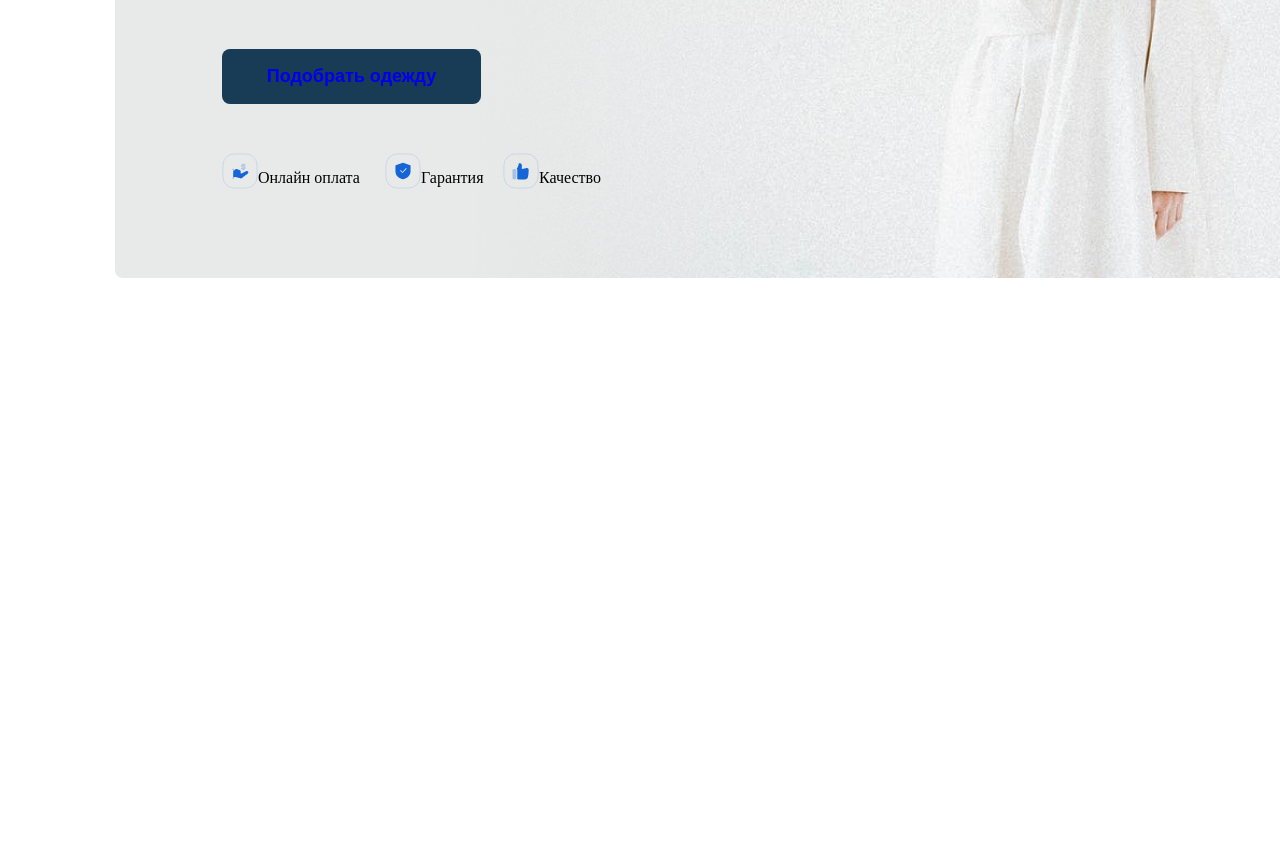
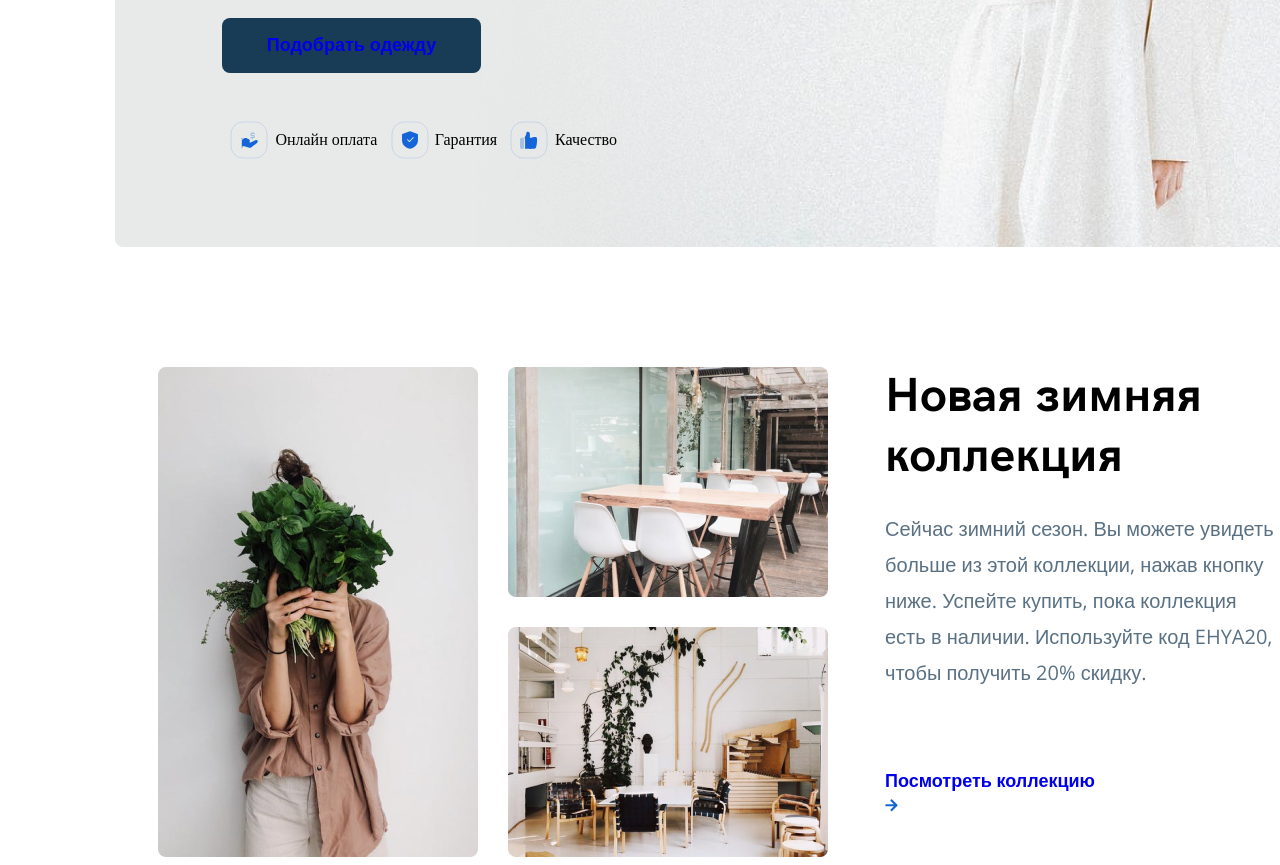
Before and after one commit to Zvezegor/ehya, a plain HTML site: page index.html in a window 1280 px wide. Shown: the part 597-1462 px from the top of the page. Before the commit the page ends 883 px from the top, so only its background shows below. Drawn offline with nearby package versions, Linux system fonts and the light colour scheme.

Commit message:
pre-ready collection block

```diff
--- a/index.html
+++ b/index.html
@@ -5,6 +5,12 @@
     <meta http-equiv="X-UA-Compatible" content="IE=edge" />
     <meta name="viewport" content="width=device-width, initial-scale=1.0" />
     <link rel="stylesheet" href="/css/styles.css" />
+    <link rel="preconnect" href="https://fonts.googleapis.com" />
+    <link rel="preconnect" href="https://fonts.gstatic.com" crossorigin />
+    <link
+      href="https://fonts.googleapis.com/css2?family=Open+Sans&display=swap"
+      rel="stylesheet"
+    />
     <title>Ehya</title>
   </head>
   <body>
@@ -51,5 +57,26 @@
         </div>
       </div>
     </div>
+    <div class="Collection">
+      <div class="Collection__left">
+        <img src="/imgs/CollectionImg1.jpg" alt="Фото коллекции" />
+      </div>
+      <div class="Collection__mid">
+        <img src="/imgs/collectionImg2.jpg" alt="Фото коллекции" />
+        <img src="/imgs/CollectionImg3.jpg" alt="Фото коллекции" />
+      </div>
+      <div class="Collection__right">
+        <h2 class="Collection__right--title">Новая зимняя коллекция</h2>
+        <p class="Collection__right--description">
+          Сейчас зимний сезон. Вы можете увидеть больше из этой коллекции, нажав
+          кнопку ниже. Успейте купить, пока коллекция есть в наличии.
+          Используйте код EHYA20, чтобы получить 20% скидку.
+        </p>
+        <div class="Collection__right--link">
+          <a href="#">Посмотреть коллекцию</a>
+          <img src="/imgs/CollectionArrow.svg" alt="" />
+        </div>
+      </div>
+    </div>
   </body>
 </html>
--- /dev/null
+++ b/styles/blocks/_collection.scss
@@ -0,0 +1,49 @@
+.Collection {
+  height: 490px;
+  width: 1140px;
+  margin-left: 150px;
+  margin-top: 120px;
+  display: flex;
+  &__mid {
+    display: flex;
+    flex-direction: column;
+    justify-content: space-between;
+    margin-left: 30px;
+  }
+  &__right {
+    height: 426px;
+    width: 412px;
+    margin-left: 57px;
+    &--title {
+      font-family: "HKGrotesk-Bold";
+      margin-top: 0px;
+      margin-bottom: 24px;
+      font-size: 48px;
+      font-weight: 700;
+      line-height: 60px;
+      letter-spacing: 0.2px;
+      text-align: left;
+    }
+    &--description {
+      font-family: "Open Sans", sans-serif;
+      font-size: 20px;
+      font-weight: 400;
+      line-height: 36px;
+      letter-spacing: 0px;
+      color: #5a7184;
+      height: 225px;
+      width: 392px;
+      margin-top: 24px;
+    }
+    &--link {
+      margin-top: 32px;
+      height: 25px;
+      width: 227px;
+      color: #1565d8;
+      font-family: "Open Sans", sans-serif;
+      font-size: 18px;
+      font-weight: 700;
+      line-height: 25px;
+    }
+  }
+}
--- a/styles/blocks/_hero.scss
+++ b/styles/blocks/_hero.scss
@@ -6,20 +6,13 @@
     left: 80px;
     top: 136px;
     margin-left: 107px;
+    margin-top: 36px;
     &__hashtag {
       height: 32px;
       width: 175px;
-      left: 0px;
-      top: 0px;
       border-radius: 2000px;
-      padding: 6px, 16px, 6px, 16px;
-      margin-top: 67px;
       margin-left: 107px;
       background: #36b37e1a;
-      font-family: Open Sans;
-      font-size: 14px;
-      font-weight: 600;
-      line-height: 20px;
       letter-spacing: 0px;
       text-align: center;
       align-items: center;
@@ -39,6 +32,7 @@
         line-height: 20px;
         letter-spacing: 0px;
         text-align: center;
+        display: block;
       }
     }
     &__title {
@@ -89,17 +83,24 @@
       height: 36px;
       margin-left: 107px;
       margin-top: 48.5px;
+      justify-content: flex-start;
       &--1 {
         display: flex;
         width: 163px;
+        align-items: center;
+        justify-content: space-evenly;
       }
       &--2 {
         display: flex;
         width: 118px;
+        align-items: center;
+        justify-content: space-evenly;
       }
       &--3 {
         display: flex;
         width: 121px;
+        align-items: center;
+        justify-content: space-evenly;
       }
     }
   }
--- a/styles/styles.scss
+++ b/styles/styles.scss
@@ -1,6 +1,7 @@
 @import "_settings.scss";
 @import "blocks/_header";
 @import "blocks/_hero";
+@import "blocks/_collection";
 @font-face {
   font-family: "HKGrotesk-Bold";
   src: url(../Fonts/hk-grotesk-bold.otf);
```
Also changed, not shown: css/styles.css, imgs/CollectionArrow.svg (added), imgs/CollectionImg1.jpg (added), imgs/CollectionImg2.jpg (added), imgs/CollectionImg3.jpg (added), 1 other file.
